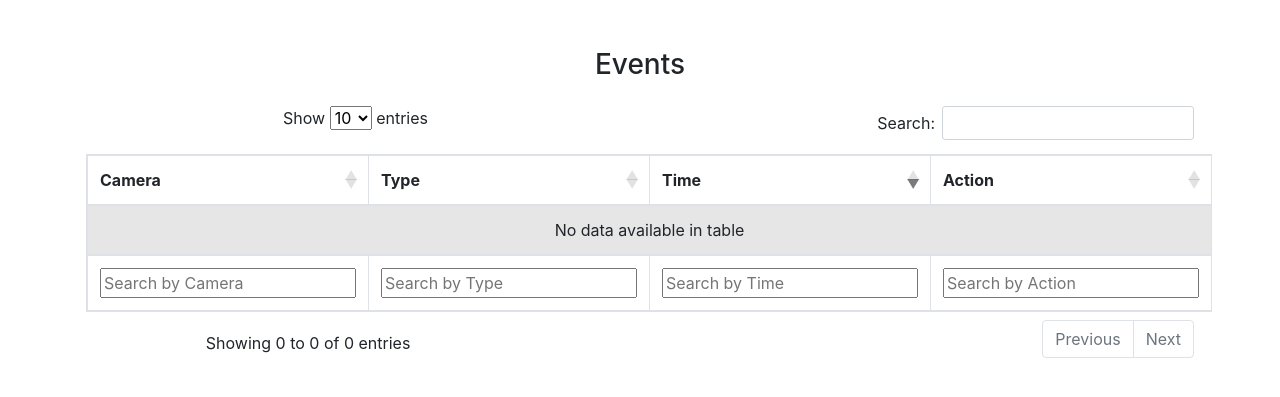
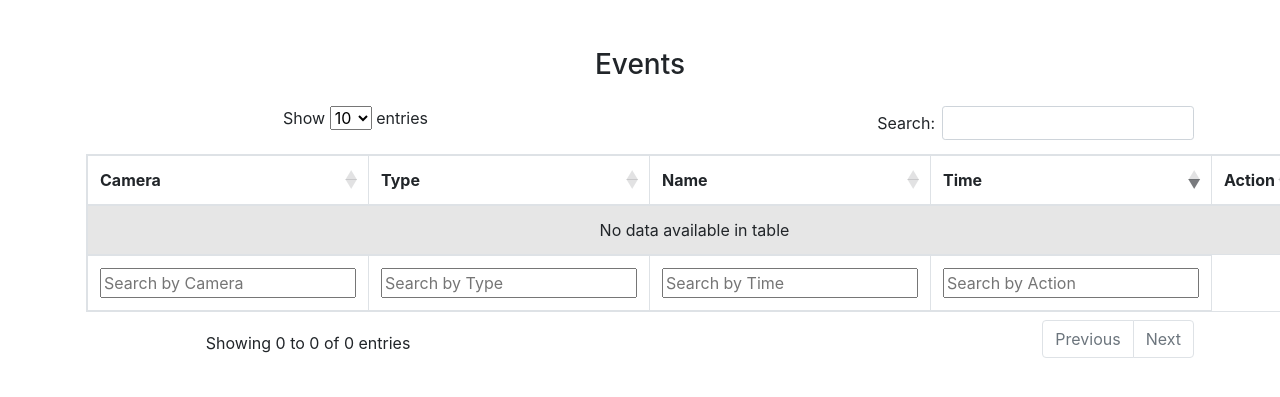
Before and after one commit to rudy-patel/imageAnalysisSystem, a Flask app: page /events in a window 1280 px wide. Shown: the part 56-453 px from the top of the page. Run offline with Flask 2, Linux system fonts and the light colour scheme; the visitor is signed in with stand-in values (Sample User, id 1); data that the repository does not hold is empty; some libraries are stand-ins or nearby versions.

Commit message:
Added name column

```diff
--- a/server/templates/events.html
+++ b/server/templates/events.html
@@ -9,6 +9,7 @@
               <tr>
                 <th>Camera</th>
                 <th>Type</th>
+                <th>Name</th>
                 <th>Time</th>
                 <th>Action</th>
               </tr>
@@ -19,6 +20,7 @@
               <tr>
                 <td>Camera #{{event.camera_id}}</td>
                 <td>{{event.type}}</td>
+                <td>{{event.name}}</td>
                 <td>{{event.timestamp}}</td>
                 <td>
                     <a role="button" class="btn btn-primary" href="{{ url_for('myapp.event_view' , event_id=event.id) }}">View Event</a>
@@ -46,7 +48,7 @@
   var table = $('.events-table').DataTable({
     searching: true, // enable search input
     lengthMenu: [[10, 25, 50, -1], [10, 25, 50, "All"]], // custom number of entries
-    order: [[2, 'desc']]
+    order: [[3, 'desc']]
   });
 
   $('.events-table tfoot th').each( function () {
```
